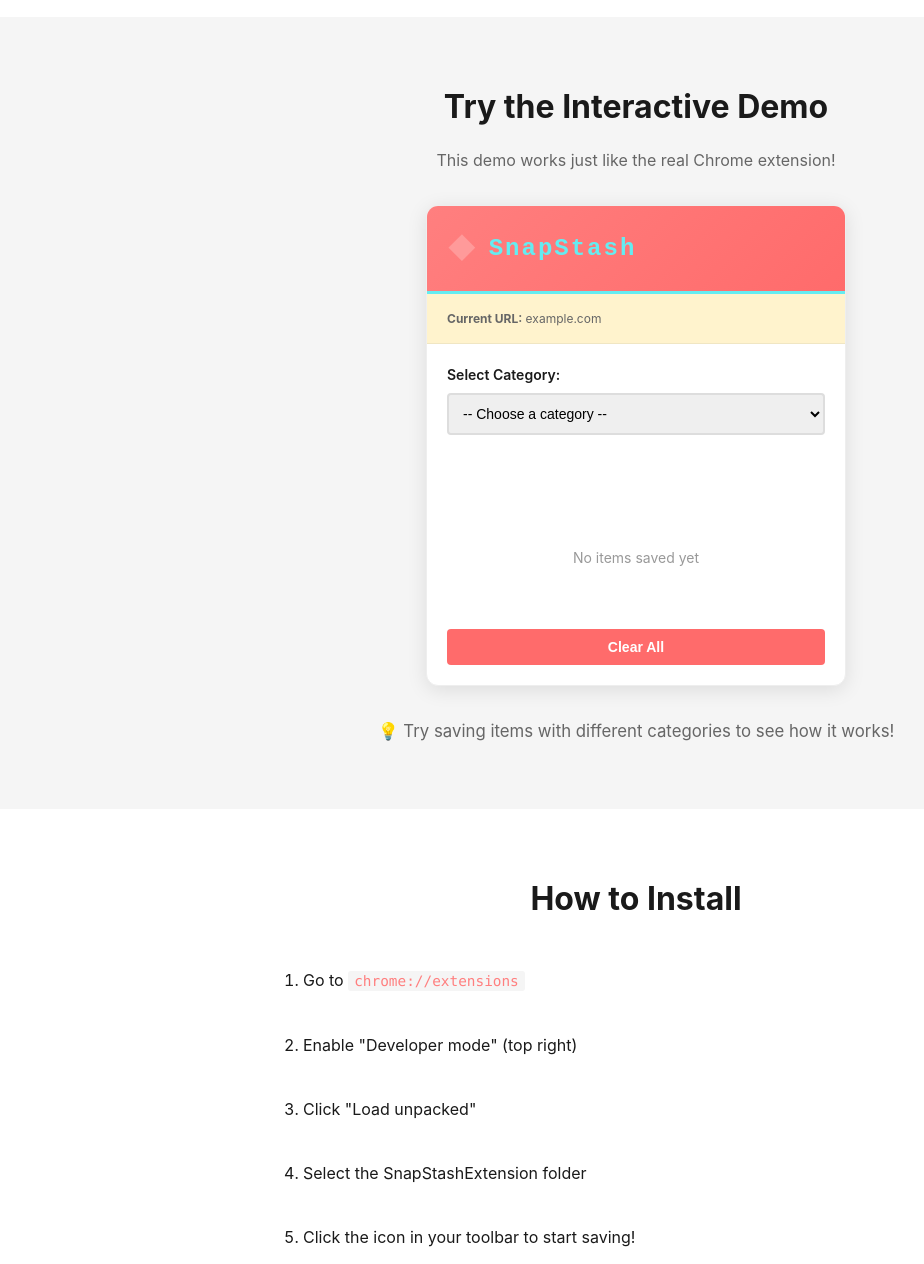
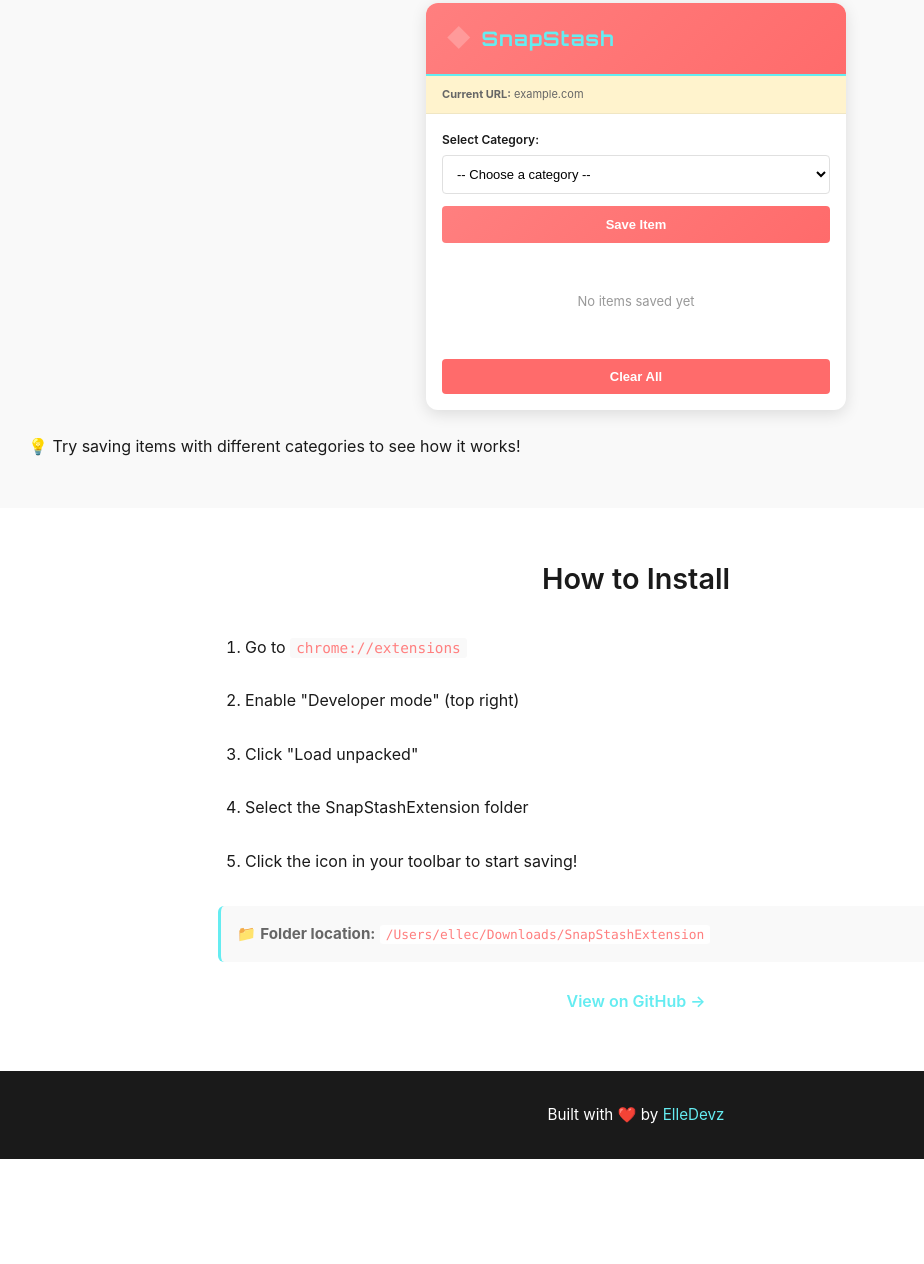
Before and after one commit to ElleDevz/SnapStashExtension, a browser extension: page index.html in a window 1280 px wide. Shown: the part 916-2180 px from the top of the page, without its empty margins (4-928 px from the left). After the commit the page ends 2075 px from the top, so only its background shows below. Drawn offline with Linux system fonts and the light colour scheme.

Commit message:
Redesign landing page: cleaner layout, better typography, fixed fonts

```diff
--- a/index.css
+++ b/index.css
@@ -3,8 +3,6 @@
     padding: 0;
     box-sizing: border-box;
 }
-
-@import url('https://fonts.googleapis.com/css2?family=Orbitron:wght@400;700;900&display=swap');
 
 :root {
     --cyan: #65ecf1;
@@ -12,8 +10,9 @@
     --salmon-dark: #ff6b6b;
     --text-dark: #1a1a1a;
     --text-light: #666;
-    --bg-light: #f5f5f5;
+    --bg-light: #f9f9f9;
     --white: #ffffff;
+    --border: #e0e0e0;
 }
 
 html {
@@ -31,56 +30,58 @@
 .header {
     background: linear-gradient(135deg, var(--salmon) 0%, var(--salmon-dark) 100%);
     color: var(--white);
-    padding: 6rem 2rem;
+    padding: 5rem 2rem;
     text-align: center;
-    border-bottom: 4px solid var(--cyan);
+    border-bottom: 3px solid var(--cyan);
 }
 
 .logo {
     font-family: 'Orbitron', monospace;
-    font-size: 3.5rem;
+    font-size: 3rem;
     font-weight: 900;
     color: var(--cyan);
-    letter-spacing: 3px;
-    margin-bottom: 0.5rem;
+    letter-spacing: 2px;
+    margin-bottom: 0.75rem;
+    text-transform: uppercase;
 }
 
 .tagline {
-    font-size: 1.2rem;
-    color: rgba(255, 255, 255, 0.95);
+    font-size: 1.1rem;
+    color: rgba(255, 255, 255, 0.9);
     font-weight: 300;
-    letter-spacing: 1px;
+    letter-spacing: 0.5px;
 }
 
 /* Features Section */
 .features {
-    max-width: 800px;
-    margin: 4rem auto;
+    max-width: 900px;
+    margin: 3rem auto;
     padding: 0 2rem;
 }
 
 .features h2 {
-    font-size: 2rem;
+    font-size: 1.8rem;
     color: var(--text-dark);
     margin-bottom: 2rem;
     text-align: center;
+    font-weight: 600;
 }
 
 .features-list {
     list-style: none;
     display: flex;
     flex-direction: column;
-    gap: 1.5rem;
+    gap: 1.2rem;
 }
 
 .features-list li {
-    padding: 1.5rem;
+    padding: 1.2rem 1.5rem;
     background: var(--bg-light);
-    border-left: 4px solid var(--cyan);
-    border-radius: 4px;
-    font-size: 1.05rem;
+    border-left: 3px solid var(--cyan);
+    border-radius: 6px;
+    font-size: 1rem;
     color: var(--text-dark);
-    line-height: 1.6;
+    line-height: 1.5;
 }
 
 .features-list strong {
@@ -91,27 +92,29 @@
 /* Demo Section */
 .demo {
     background: var(--bg-light);
-    padding: 4rem 2rem;
-    margin: 3rem 0;
+    padding: 3rem 2rem;
+    margin: 2rem 0;
 }
 
 .demo h2 {
     text-align: center;
-    font-size: 2rem;
+    font-size: 1.8rem;
     color: var(--text-dark);
-    margin-bottom: 1rem;
+    margin-bottom: 0.5rem;
+    font-weight: 600;
 }
 
 .demo-subtitle {
     text-align: center;
     color: var(--text-light);
     margin-bottom: 2rem;
-    font-size: 1rem;
+    font-size: 0.95rem;
 }
 
 .demo-container {
     display: flex;
     justify-content: center;
+    margin-bottom: 1.5rem;
 }
 
 .demo-popup {
@@ -119,39 +122,38 @@
     max-width: 420px;
     background: var(--white);
     border-radius: 12px;
-    box-shadow: 0 4px 20px rgba(0, 0, 0, 0.1);
+    box-shadow: 0 4px 16px rgba(0, 0, 0, 0.12);
     overflow: hidden;
-    border: 1px solid #eee;
 }
 
 .popup-header {
     display: flex;
     align-items: center;
-    gap: 12px;
-    padding: 20px;
+    gap: 10px;
+    padding: 16px 20px;
     background: linear-gradient(135deg, var(--salmon) 0%, var(--salmon-dark) 100%);
-    border-bottom: 3px solid var(--cyan);
+    border-bottom: 2px solid var(--cyan);
 }
 
 .logo-icon {
-    font-size: 28px;
+    font-size: 24px;
     color: #ff9a9a;
     font-weight: bold;
 }
 
 .popup-title {
     font-family: 'Orbitron', monospace;
-    font-size: 24px;
+    font-size: 20px;
     color: var(--cyan);
     margin: 0;
     font-weight: 700;
-    letter-spacing: 2px;
+    letter-spacing: 1px;
 }
 
 .current-url-demo {
-    padding: 15px 20px;
+    padding: 10px 16px;
     background: #fff3cd;
-    font-size: 12px;
+    font-size: 11px;
     color: #666;
     word-break: break-all;
     border-bottom: 1px solid #f0e6c3;
@@ -161,75 +163,76 @@
     display: flex;
     flex-direction: column;
     gap: 12px;
-    padding: 20px;
-    background: var(--white);
+    padding: 16px;
 }
 
 .form-group-demo {
     display: flex;
     flex-direction: column;
-    gap: 6px;
+    gap: 5px;
 }
 
 .form-group-demo label {
     font-weight: 600;
-    font-size: 14px;
+    font-size: 12px;
     color: var(--text-dark);
 }
 
 .form-group-demo select {
     padding: 10px;
-    border: 2px solid #ddd;
+    border: 1px solid var(--border);
     border-radius: 4px;
-    font-size: 14px;
+    font-size: 13px;
     transition: border-color 0.3s;
+    background: var(--white);
+    cursor: pointer;
 }
 
 .form-group-demo select:focus {
     outline: none;
-    border-color: var(--salmon-light);
-    box-shadow: 0 0 5px rgba(255, 127, 127, 0.3);
+    border-color: var(--salmon);
+    box-shadow: 0 0 0 2px rgba(255, 127, 127, 0.1);
 }
 
 .save-btn-demo {
-    padding: 12px;
-    background: linear-gradient(135deg, var(--salmon-light) 0%, var(--salmon-dark) 100%);
+    padding: 11px;
+    background: linear-gradient(135deg, var(--salmon) 0%, var(--salmon-dark) 100%);
     color: var(--white);
     border: none;
     border-radius: 4px;
-    font-size: 14px;
+    font-size: 13px;
     font-weight: 600;
     cursor: pointer;
-    transition: transform 0.2s, box-shadow 0.2s;
+    transition: all 0.2s;
 }
 
 .save-btn-demo:hover {
-    transform: translateY(-2px);
-    box-shadow: 0 4px 12px rgba(255, 127, 127, 0.4);
+    transform: translateY(-1px);
+    box-shadow: 0 4px 12px rgba(255, 127, 127, 0.3);
 }
 
 .save-btn-demo:disabled {
     background: #ccc;
     cursor: not-allowed;
+    transform: none;
 }
 
 .shopping-list-demo {
     display: flex;
     flex-direction: column;
-    gap: 10px;
-    padding: 20px;
-    max-height: 300px;
+    gap: 8px;
+    padding: 16px;
+    max-height: 280px;
     overflow-y: auto;
-    background: var(--white);
 }
 
 .shopping-item-demo {
     display: flex;
     justify-content: space-between;
     align-items: flex-start;
-    padding: 12px;
+    padding: 10px;
     background: var(--bg-light);
-    border-left: 4px solid var(--salmon-light);
+    border-left: 3px solid var(--salmon);
     border-radius: 4px;
     gap: 10px;
 }
@@ -241,10 +244,11 @@
 
 .item-category-demo {
     font-weight: 600;
-    font-size: 12px;
-    color: var(--salmon-light);
+    font-size: 11px;
+    color: var(--salmon);
     text-transform: uppercase;
-    margin-bottom: 4px;
+    margin-bottom: 3px;
+    letter-spacing: 0.5px;
 }
 
 .item-url-demo {
@@ -263,6 +267,7 @@
     cursor: pointer;
     flex-shrink: 0;
     transition: background 0.2s;
+    white-space: nowrap;
 }
 
 .delete-btn-demo:hover {
@@ -272,19 +277,19 @@
 .empty-message-demo {
     text-align: center;
     color: #999;
-    font-size: 14px;
-    padding: 20px 10px;
+    font-size: 13px;
+    padding: 16px 10px;
 }
 
 .clear-btn-demo {
-    margin: 20px;
-    width: calc(100% - 40px);
+    margin: 16px;
+    width: calc(100% - 32px);
     padding: 10px;
     background: #ff6b6b;
     color: var(--white);
     border: none;
     border-radius: 4px;
-    font-size: 14px;
+    font-size: 13px;
     font-weight: 600;
     cursor: pointer;
     transition: background 0.2s;
@@ -294,25 +299,19 @@
     background: #ff5252;
 }
 
-.demo-note {
-    text-align: center;
-    color: var(--text-light);
-    margin-top: 2rem;
-    font-size: 1.05rem;
-}
-
 /* Installation Section */
 .installation {
-    max-width: 800px;
-    margin: 4rem auto;
+    max-width: 900px;
+    margin: 3rem auto;
     padding: 0 2rem;
 }
 
 .installation h2 {
-    font-size: 2rem;
+    font-size: 1.8rem;
     color: var(--text-dark);
-    margin-bottom: 2rem;
+    margin-bottom: 1.5rem;
     text-align: center;
+    font-weight: 600;
 }
 
 .install-steps {
@@ -320,23 +319,23 @@
     list-style-position: inside;
     display: flex;
     flex-direction: column;
-    gap: 1rem;
-    margin-bottom: 2rem;
+    gap: 0.75rem;
+    margin-bottom: 1.5rem;
 }
 
 .install-steps li {
-    padding: 0.75rem 0;
-    padding-left: 1rem;
+    padding: 0.6rem 0;
+    padding-left: 0.5rem;
     font-size: 1rem;
     color: var(--text-dark);
-    line-height: 1.5;
+    line-height: 1.4;
 }
 
 .install-steps code {
     background: var(--bg-light);
     padding: 2px 6px;
     border-radius: 3px;
-    font-family: 'Monaco', 'Courier New', monospace;
+    font-family: 'Monaco', monospace;
     color: var(--salmon);
     font-size: 0.9em;
 }
@@ -344,31 +343,34 @@
 .install-note {
     padding: 1rem;
     background: var(--bg-light);
-    border-left: 4px solid var(--cyan);
-    border-radius: 4px;
+    border-left: 3px solid var(--cyan);
+    border-radius: 6px;
     font-size: 0.95rem;
     color: var(--text-light);
-    margin-bottom: 1.5rem;
+    margin-bottom: 1.2rem;
 }
 
 .install-note code {
     background: var(--white);
     padding: 2px 6px;
     border-radius: 3px;
-    font-family: 'Monaco', 'Courier New', monospace;
+    font-family: 'Monaco', monospace;
     color: var(--salmon);
+    font-size: 0.85em;
 }
 
 .install-link {
     text-align: center;
-    font-size: 1.05rem;
 }
 
 .install-link a {
+    display: inline-block;
     color: var(--cyan);
     text-decoration: none;
     font-weight: 600;
+    padding: 0.5rem 0;
     transition: color 0.3s;
+    font-size: 1rem;
 }
 
 .install-link a:hover {
@@ -382,7 +384,7 @@
     color: var(--white);
     padding: 2rem;
     text-align: center;
-    margin-top: 4rem;
+    margin-top: 3rem;
     font-size: 0.95rem;
 }
 
@@ -399,31 +401,34 @@
 
 /* Responsive */
 @media (max-width: 768px) {
-    .logo {
-        font-size: 2.5rem;
+    .header {
+        padding: 3.5rem 1.5rem;
     }
 
-    .header {
-        padding: 4rem 1.5rem;
+    .logo {
+        font-size: 2.2rem;
+    }
+
+    .tagline {
+        font-size: 1rem;
     }
 
     .features,
     .installation {
         margin: 2rem auto;
+        padding: 0 1rem;
     }
 
     .features h2,
     .installation h2,
     .demo h2 {
-        font-size: 1.5rem;
+        font-size: 1.4rem;
     }
 
-    .features-list li {
-        padding: 1rem;
-        font-size: 1rem;
+    .features-list li,
+    .install-steps li {
+        font-size: 0.95rem;
     }
 
-    .install-steps {
-        padding-left: 1.5rem;
-    }
-}
+    .demo-popup {
+        border-radius: 8px;
--- a/index.html
+++ b/index.html
@@ -5,7 +5,9 @@
     <meta name="viewport" content="width=device-width, initial-scale=1.0">
     <title>SnapStash - Smart Shopping List Chrome Extension</title>
     <link rel="stylesheet" href="index.css">
-    @import url('https://fonts.googleapis.com/css2?family=Orbitron:wght@400;700;900&display=swap');
+    <link rel="preconnect" href="https://fonts.googleapis.com">
+    <link rel="preconnect" href="https://fonts.gstatic.com" crossorigin>
+    <link href="https://fonts.googleapis.com/css2?family=Orbitron:wght@400;700;900&display=swap" rel="stylesheet">
 </head>
 <body>
     <!-- Header -->
```
